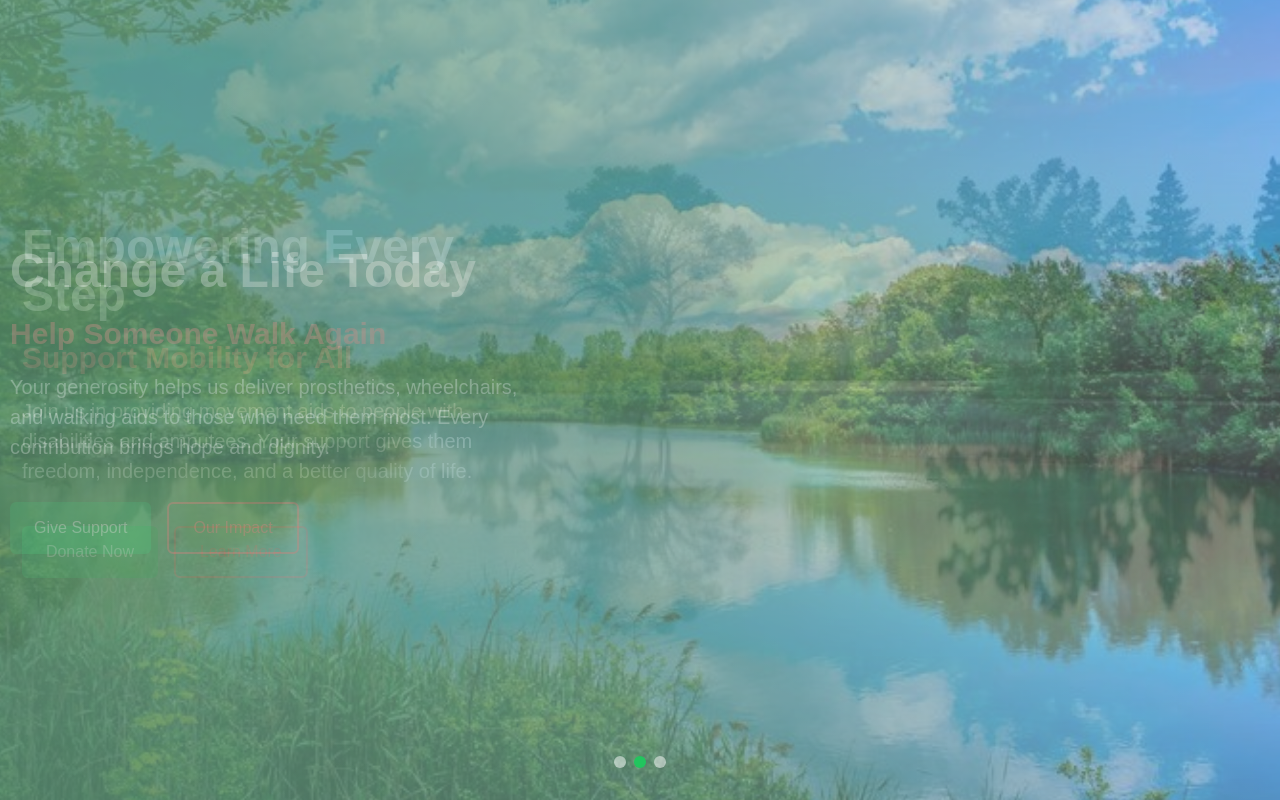
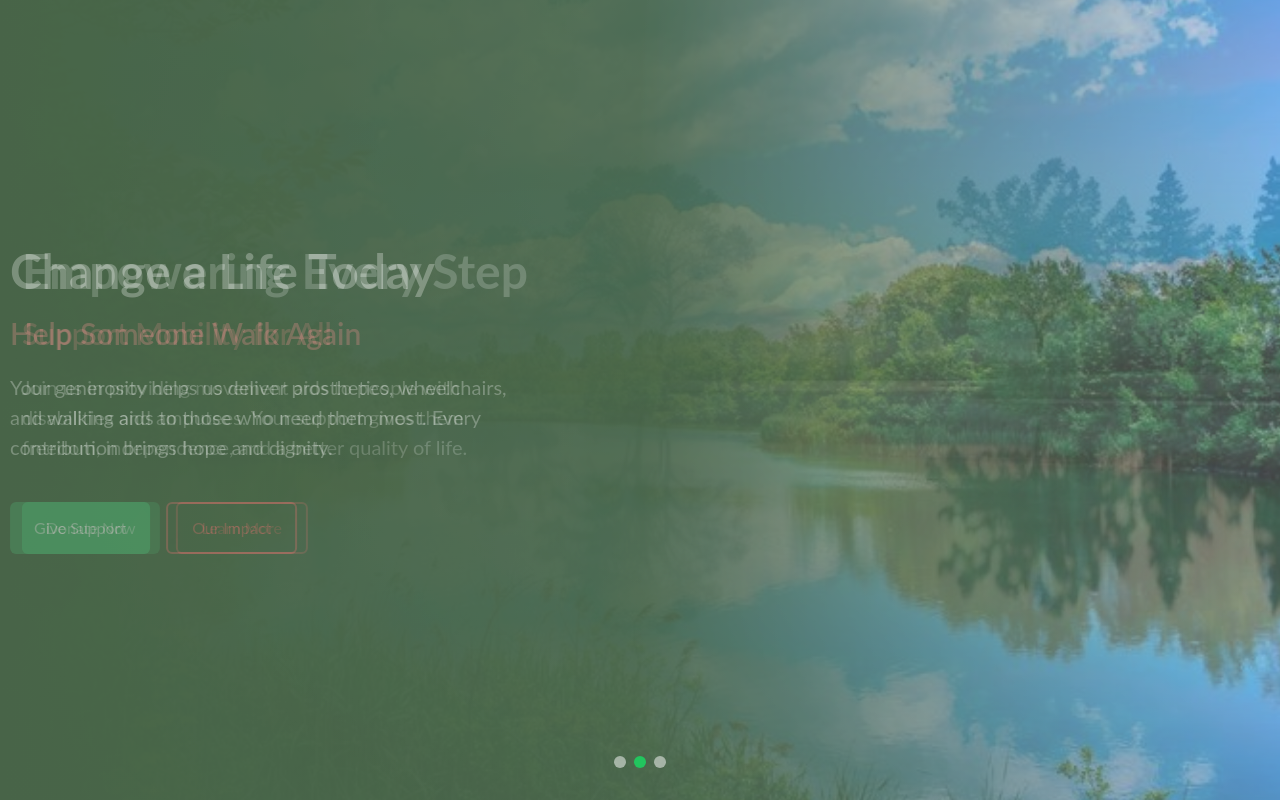
Before and after one commit to Newtonouma/universallighthouse, a Next.js app: page / in a window 1280 px wide. Built offline with nearby package versions, Linux system fonts and the light colour scheme.

Commit message:
Overlay changes added

```diff
--- a/components/heros.module.css
+++ b/components/heros.module.css
@@ -4,6 +4,7 @@
   height: 100vh;
   width: 100%;
   overflow: hidden;
+  font-family: Lato, sans-serif;
 }
 
 /* Slide styles */
@@ -37,11 +38,11 @@
 /* Gradient overlay */
 .gradientOverlay {
   position: absolute;
-  inset: 0;
+    inset: 0;
   background: linear-gradient(
     to right,
-    rgba(22, 101, 52, 0.7) 0%,
-    rgba(22, 101, 52, 0.5) 50%,
+    rgba(10, 49, 10, 1) 0%,
+    rgba(10, 49, 10, 0.9) 50%,
     transparent 100%
   );
 }
```
